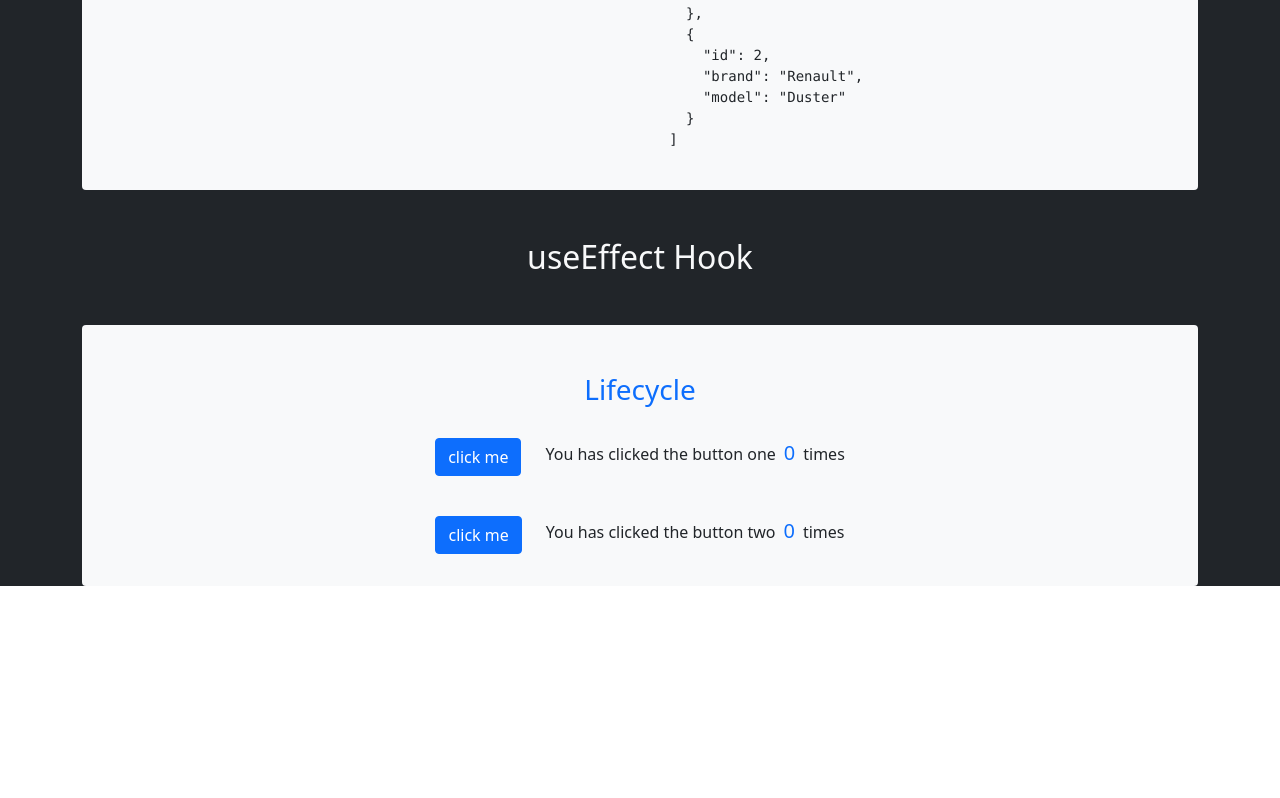
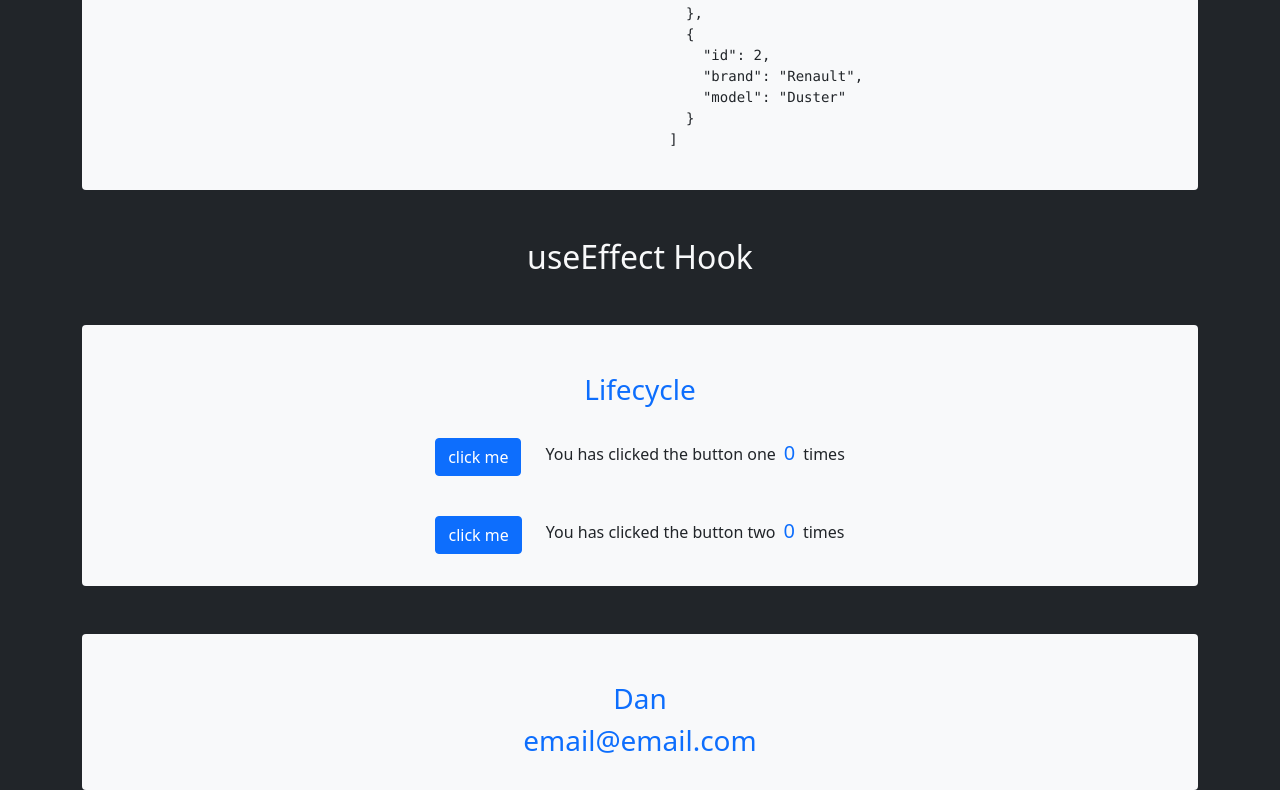
Before and after one commit to Dan33311/react-things, a React (Create React App) app: page / in a window 1280 px wide. Shown: the part 1709-2507 px from the top of the page. Before the commit the page ends 2303 px from the top, so only its background shows below. Built offline with nearby package versions, Linux system fonts and the light colour scheme; no server answers.

Commit message:
working in a second useeffect case

```diff
--- a/src/App.js
+++ b/src/App.js
@@ -8,6 +8,7 @@ import ObjectT from "./components/useState/ObjectT"
 import ArrayY from './components/useState/ArrayY';
 
 import Lifecicle from './components/useEffect/Lifecycle';
+import FetchCard from './components/useEffect/FetchCard';
 
 // import image1 from "./assets/243-glasses-eye-blink-outline.svg"
 
@@ -31,6 +32,7 @@ function App() {
         <ArrayY />
         <h2 className="text-light mt-5 mb-0 pb-0">useEffect Hook</h2>
         <Lifecicle/>
+        <FetchCard/>
       </div>
     </div>
   );
--- /dev/null
+++ b/src/components/useEffect/FetchCard.js
@@ -0,0 +1,33 @@
+import { useEffect, useState } from "react"
+import getUser from "../../helpers/getUser"
+
+const initialUser = {
+  name: "Dan",
+  email: "email@email.com"
+}
+
+
+const FetchCard = () => {
+
+  const [user, setUser] = useState(initialUser)
+
+  const updateUser = () => {
+    getUser()
+      .then((newUser) => {   // user from getUser()
+        setUser(newUser)
+      })
+  }
+
+  useEffect(() => {
+    updateUser()
+  }, [])
+
+  return (
+    <section className="mt-5 mb-2 pt-5 pb-4 bg-light rounded-2">
+      <h3 className="text-primary">{user.name}</h3>
+      <h3 className="text-primary">{user.email}</h3>
+    </section>
+  )
+}
+
+export default FetchCard;
--- /dev/null
+++ b/src/helpers/getUser.js
@@ -0,0 +1,13 @@
+const getUser = async () => {
+
+  const url = "https://jsonplaceholder.typicode.com/users/1"
+  const res = await fetch(url)
+  const user = await res.json()
+
+
+  return (
+    user
+  );
+}
+
+export default getUser;
```
